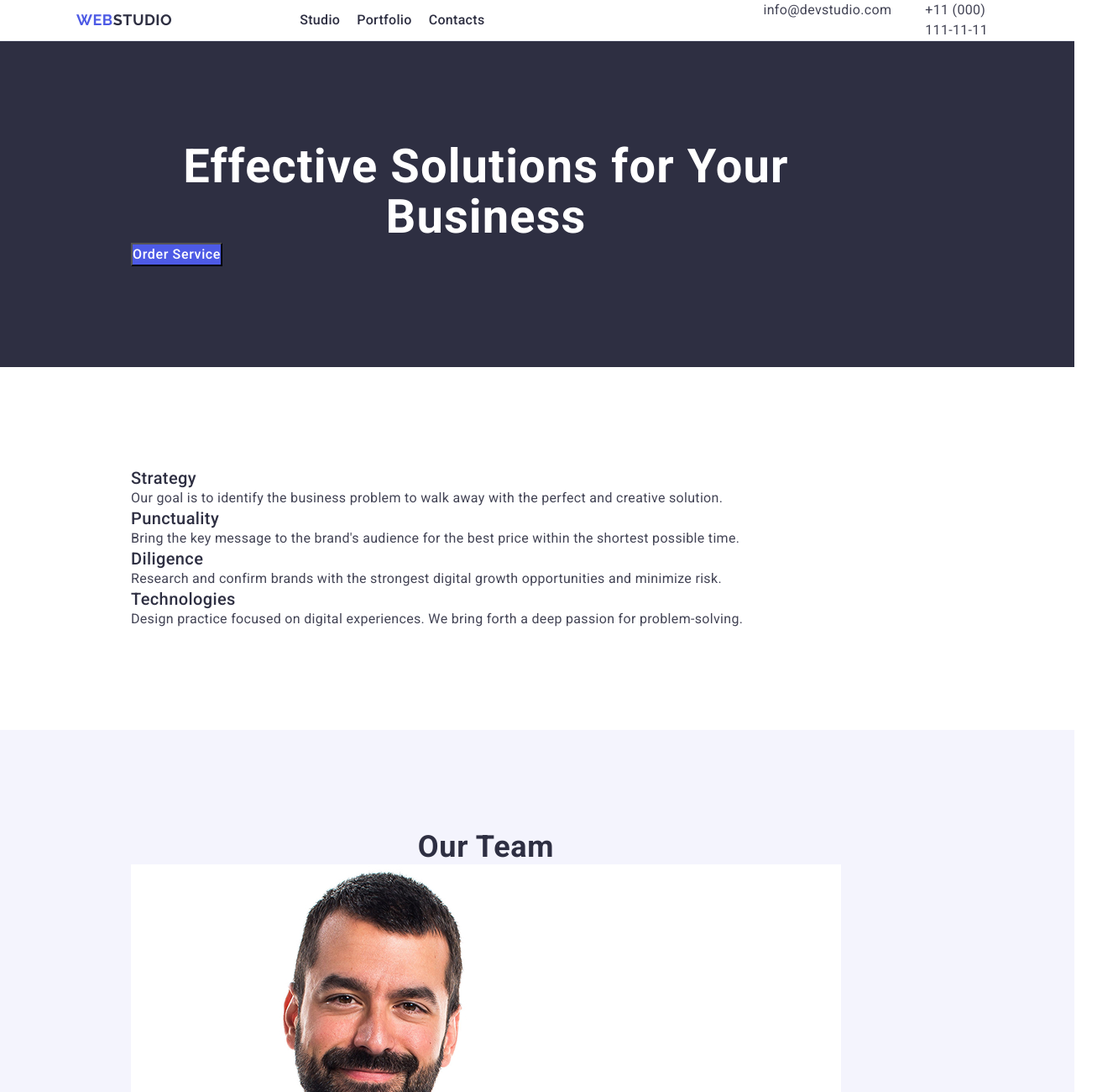
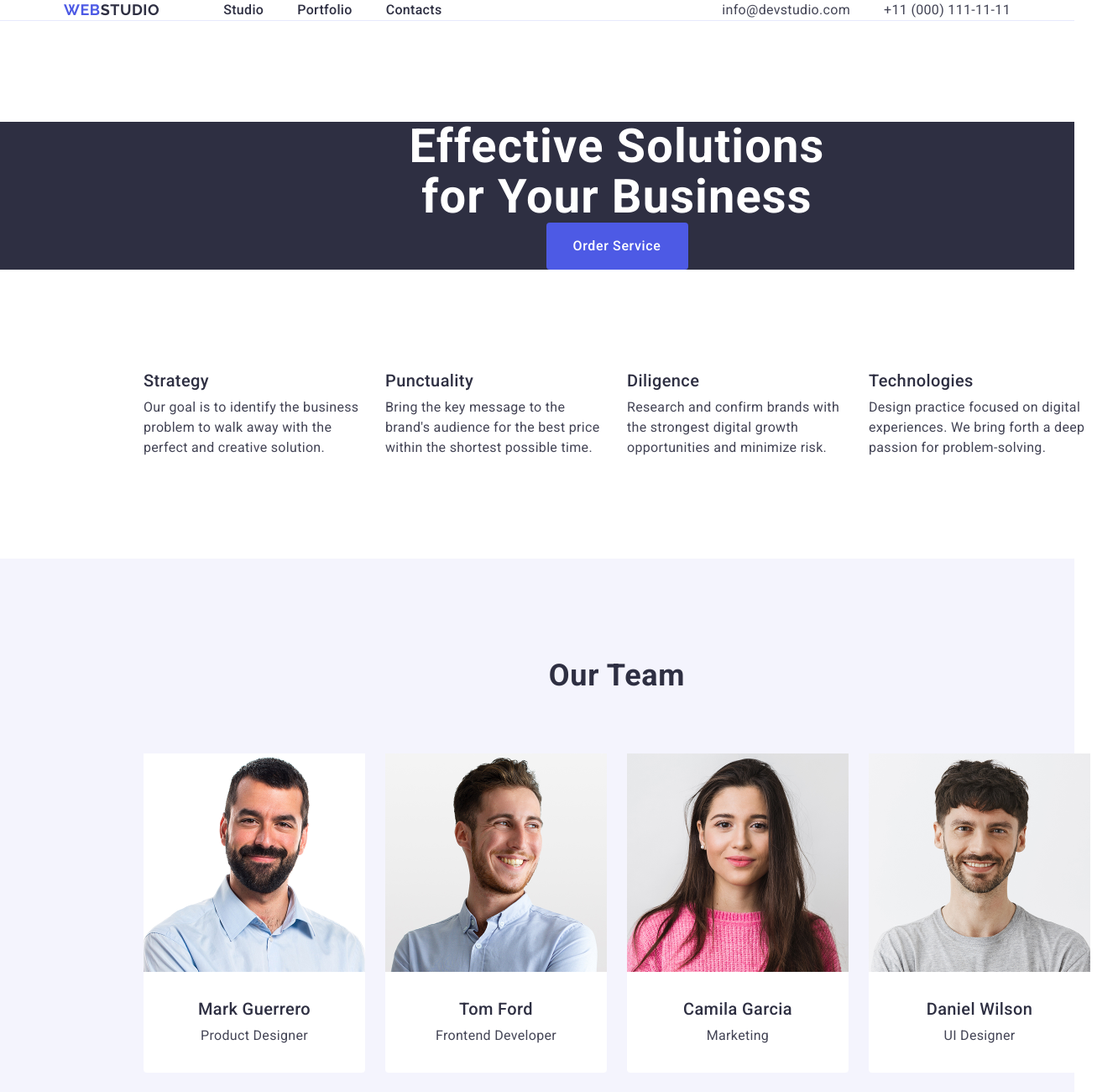
Before and after one commit to YehorStepanov/goit-markup-hw-03, a plain HTML site: page index.html in a window 1280 px wide. Shown: the top 1300 px of the page at 84% size, 1332 px wide, since content can reach past the window. Drawn offline with nearby package versions, Linux system fonts and the light colour scheme.

Commit message:
add flex for section 2-3

```diff
--- a/css/styles.css
+++ b/css/styles.css
@@ -11,7 +11,8 @@ body{
 }
 .container{
     width: 1158px;
-    padding: 120px 156px;
+    margin: 120px 156px;
+    padding: 0 15px;
 }
 
 li{
@@ -27,7 +28,7 @@ img{
     border-bottom: 1px solid #e7e9fc
 }
 .header .container{
-    width: 1128px;
+    width: 1158px;
     margin: 0 auto;
     padding: 0 15px;
     display: flex;
@@ -42,11 +43,13 @@ img{
 
 .nav-list{
     padding: 0;
-    margin-left: 76px;
     display: flex;
     flex-direction: row;
     justify-content: space-between;
-    gap:20px;
+    gap: 40px;
+}
+.nav-link{
+    padding: 24px 0;
 }
 .address-list{
     padding: 0;
@@ -129,6 +132,9 @@ address{
     letter-spacing: 0.02em;
     text-align: center;
     color: #ffffff;
+    width: 496px;
+    margin-left: auto;
+    margin-right: auto;
 }
 .main-button{
     background: #4d5ae5;
@@ -141,10 +147,19 @@ address{
     cursor: pointer;
 }
 
+.main-button{
+    display: block;
+    min-width: 169px;
+    height: 56px;
+    border: none;
+    border-radius: 4px;
+    margin:  0 auto;
+}
 .main-button:focus,
 .main-button:hover{
     background: #404bbf;
 }
+
 
 .section-t-hth {
     font-weight: 500;
@@ -152,6 +167,18 @@ address{
     line-height: 120%;
     letter-spacing: 0.02em;
     color:#2e2f42;
+    margin-bottom: 8px;
+}
+
+.section-t-ul{
+    display: flex;
+    flex-direction: row;
+    justify-content: space-between;
+    gap: 24px;
+}
+.section-t-li{
+    width: 264px;
+
 }
 .section-t-p{
     font-weight: 400;
@@ -172,6 +199,26 @@ address{
     letter-spacing: 0.02em;
     text-align: center;
     color: #2e2f42;
+    padding-top: 120px;
+    margin-left: auto;
+    margin-right: auto;
+    margin-bottom: 72px;
+}
+.section-th-ul{
+    display: flex;
+    flex-direction: row;
+    justify-content: space-between;
+    gap: 24px;
+    padding-bottom: 120px;
+}
+.section-th-li{
+    border-radius: 0 0 4px 4px;
+}
+.section-th-img{
+    width: 264px;
+    height: 260px;
+    margin-bottom: 32px;
+
 }
 .section-th-hth{
     font-weight: 500;
@@ -180,6 +227,7 @@ address{
     letter-spacing: 0.02em;
     text-align: center;
     color: #2e2f42;
+    margin-bottom: 8px;
 }
 .section-th-p{
     font-weight: 400;
@@ -188,6 +236,7 @@ address{
     letter-spacing: 0.02em;
     text-align: center;
     color: #434455;
+    margin-bottom: 32px;
 }
 
 .section-t-li,
```
